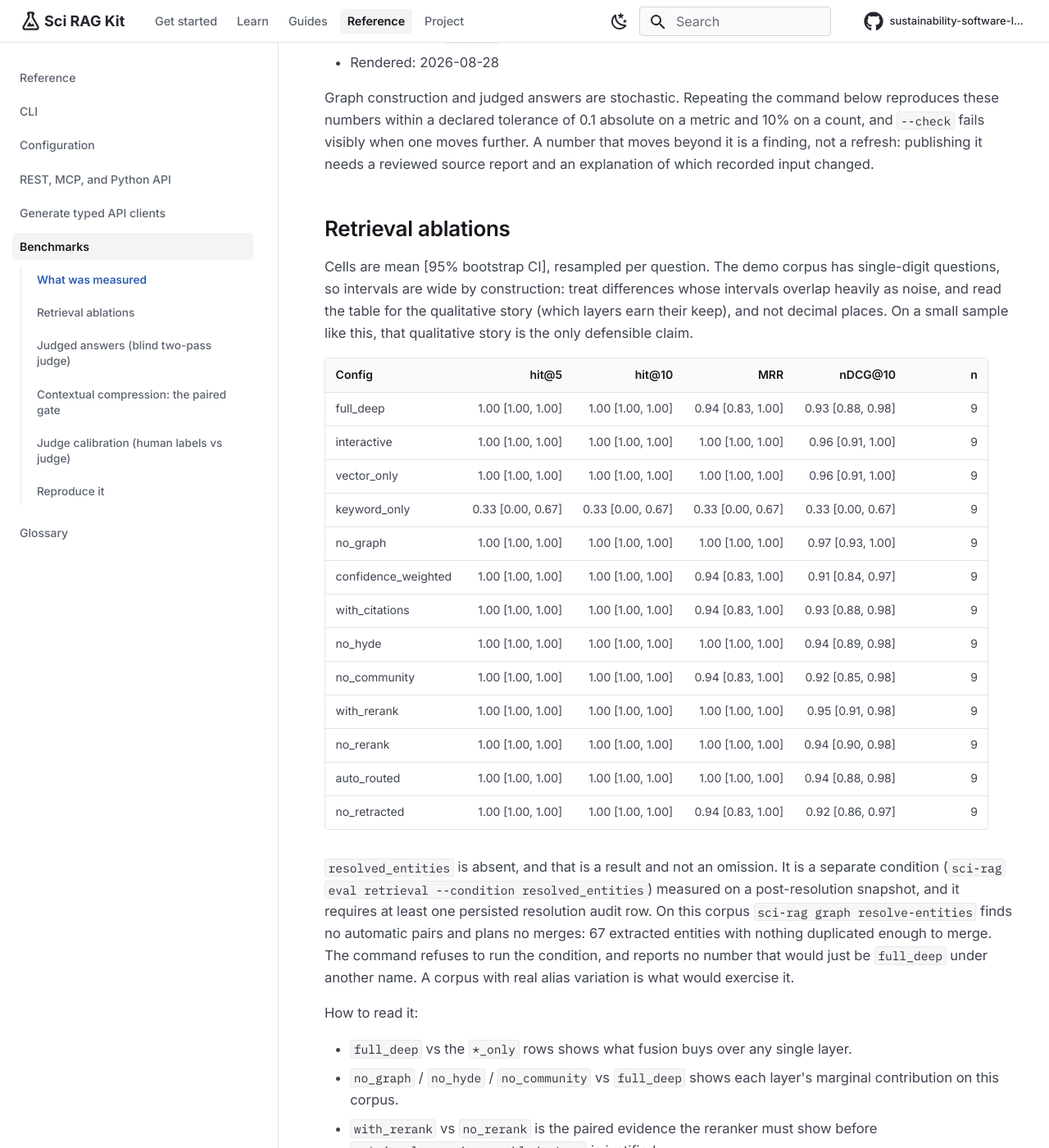
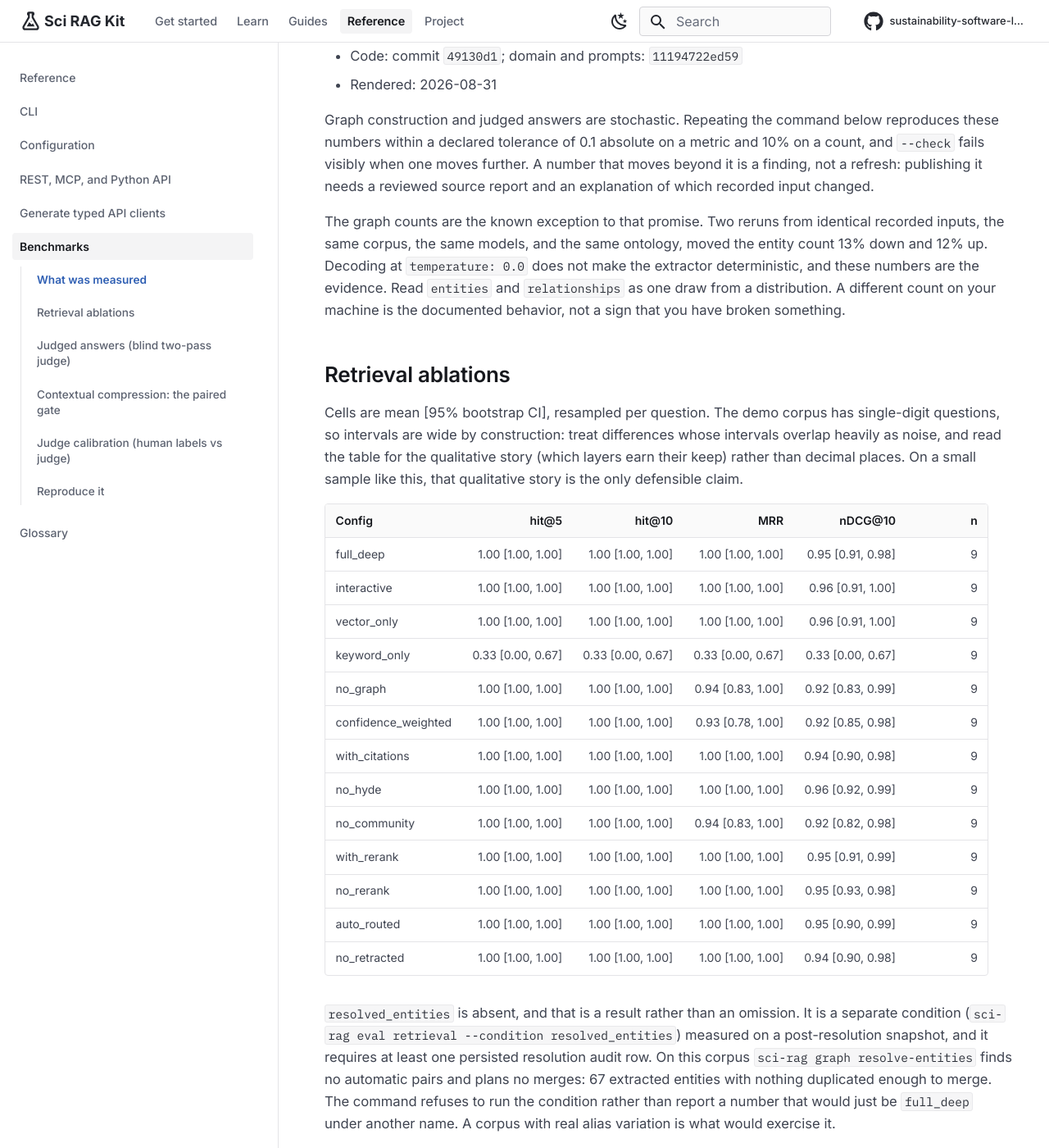
Before and after one commit to sustainability-software-lab/sci-rag-kit, an MkDocs documentation site: the page built from docs/benchmarks.md, in a window 1280 px wide and 1400 px high, scrolled down 517 px. Shown: the whole window at 82% size. Built offline with MkDocs 1.6.1 and Material for MkDocs 9.7.7, drawn with Linux system fonts in a browser that asks for light colours; nearby versions of some CDN libraries; library files that are not in the unit come from our copies; some of the changed text lies outside the part shown.

Commit message:
docs(benchmarks): republish the numbers and say what does not reproduce
`make benchmark-check` on 49130d1 found two published numbers outside the
declared tolerance: entities 83 to 72, and calibration correctness[1] 0.60
to 0.80. Every input the provenance receipt records was identical, and
`domain.yaml`'s entity_types and relation_types were verified unchanged
between the two commits with git. The audit's own rerun of the same page
went the other way, 83 to 93.

Two reruns from identical recorded inputs moving 13% down and 12% up is
graph extraction being nondeterministic. `temperature: 0.0` does not make
a provider deterministic, and these numbers are the evidence.

So the page is republished from the source reports that are still on disk,
and the reproducibility claim is corrected to match what is known. It
promised reproduction within 0.1 on a metric and 10% on a count; the graph
counts have now twice broken the count half of that. Publishing fresh
numbers under the old claim would ship a statement already known to be
false.

The caveat is a renderer constant, and a test holds the published page to
it, so a later re-render cannot keep the numbers and drop it.

Regenerating also surfaced a latent defect: the current renderer's prose
carries five contrast constructions, over the style guard's cap of three
for a page this length. The committed page predates that prose and had
one. Two are rewritten, which is what lets a regenerated page pass the
repo's own guard.

The run's corpus snapshot is committed alongside, since the republished
page cites it by name.

Refs #240

```diff
--- a/docs/benchmarks.md
+++ b/docs/benchmarks.md
@@ -14,13 +14,15 @@ axes other than benchmark scores.
 
 ## What was measured
 
-- Corpus: 5 documents, 34 chunks, 83 entities, 79 relationships, 7 communities (the synthetic agricultural-residue demo corpus shipped in `data/demo/`)
-- Corpus snapshot: `benchmark-20260828-162913` (see `data/snapshots/`; the digest pins the exact document set)
-- Embedding: `gemini-embedding-001@1536`; generation and judging: `gemini-2.5-flash`
-- Code: commit `d011632`
-- Rendered: 2026-08-28
+- Corpus: 5 documents, 34 chunks, 72 entities, 72 relationships, 7 communities (the synthetic agricultural-residue demo corpus shipped in `data/demo/`)
+- Corpus snapshot: `benchmark-20260831-041957` (see `data/snapshots/`; the digest pins the exact document set)
+- Embedding: `gemini-embedding-001@1536`; models: answer `google:gemini-2.5-flash`, extraction `google:gemini-2.5-flash`, judge `google:gemini-2.5-flash`
+- Code: commit `49130d1`; domain and prompts: `11194722ed59`
+- Rendered: 2026-08-31
 
 Graph construction and judged answers are stochastic. Repeating the command below reproduces these numbers within a declared tolerance of 0.1 absolute on a metric and 10% on a count, and `--check` fails visibly when one moves further. A number that moves beyond it is a finding, not a refresh: publishing it needs a reviewed source report and an explanation of which recorded input changed.
+
+The graph counts are the known exception to that promise. Two reruns from identical recorded inputs, the same corpus, the same models, and the same ontology, moved the entity count 13% down and 12% up. Decoding at `temperature: 0.0` does not make the extractor deterministic, and these numbers are the evidence. Read `entities` and `relationships` as one draw from a distribution. A different count on your machine is the documented behavior, not a sign that you have broken something.
 
 ## Retrieval ablations
 
@@ -28,33 +30,33 @@ Cells are mean [95% bootstrap CI], resampled per question. The
 demo corpus has single-digit questions, so intervals are wide by
 construction: treat differences whose intervals overlap heavily as
 noise, and read the table for the qualitative story (which layers
-earn their keep), and not decimal places. On a small sample
+earn their keep) rather than decimal places. On a small sample
 like this, that qualitative story is the only defensible claim.
 
 | Config | hit@5 | hit@10 | MRR | nDCG@10 | n |
 |--------|---:|---:|---:|---:|---:|
-| full_deep | 1.00 [1.00, 1.00] | 1.00 [1.00, 1.00] | 0.94 [0.83, 1.00] | 0.93 [0.88, 0.98] | 9 |
+| full_deep | 1.00 [1.00, 1.00] | 1.00 [1.00, 1.00] | 1.00 [1.00, 1.00] | 0.95 [0.91, 0.98] | 9 |
 | interactive | 1.00 [1.00, 1.00] | 1.00 [1.00, 1.00] | 1.00 [1.00, 1.00] | 0.96 [0.91, 1.00] | 9 |
 | vector_only | 1.00 [1.00, 1.00] | 1.00 [1.00, 1.00] | 1.00 [1.00, 1.00] | 0.96 [0.91, 1.00] | 9 |
 | keyword_only | 0.33 [0.00, 0.67] | 0.33 [0.00, 0.67] | 0.33 [0.00, 0.67] | 0.33 [0.00, 0.67] | 9 |
-| no_graph | 1.00 [1.00, 1.00] | 1.00 [1.00, 1.00] | 1.00 [1.00, 1.00] | 0.97 [0.93, 1.00] | 9 |
-| confidence_weighted | 1.00 [1.00, 1.00] | 1.00 [1.00, 1.00] | 0.94 [0.83, 1.00] | 0.91 [0.84, 0.97] | 9 |
-| with_citations | 1.00 [1.00, 1.00] | 1.00 [1.00, 1.00] | 0.94 [0.83, 1.00] | 0.93 [0.88, 0.98] | 9 |
-| no_hyde | 1.00 [1.00, 1.00] | 1.00 [1.00, 1.00] | 1.00 [1.00, 1.00] | 0.94 [0.89, 0.98] | 9 |
-| no_community | 1.00 [1.00, 1.00] | 1.00 [1.00, 1.00] | 0.94 [0.83, 1.00] | 0.92 [0.85, 0.98] | 9 |
-| with_rerank | 1.00 [1.00, 1.00] | 1.00 [1.00, 1.00] | 1.00 [1.00, 1.00] | 0.95 [0.91, 0.98] | 9 |
-| no_rerank | 1.00 [1.00, 1.00] | 1.00 [1.00, 1.00] | 1.00 [1.00, 1.00] | 0.94 [0.90, 0.98] | 9 |
-| auto_routed | 1.00 [1.00, 1.00] | 1.00 [1.00, 1.00] | 1.00 [1.00, 1.00] | 0.94 [0.88, 0.98] | 9 |
-| no_retracted | 1.00 [1.00, 1.00] | 1.00 [1.00, 1.00] | 0.94 [0.83, 1.00] | 0.92 [0.86, 0.97] | 9 |
+| no_graph | 1.00 [1.00, 1.00] | 1.00 [1.00, 1.00] | 0.94 [0.83, 1.00] | 0.92 [0.83, 0.99] | 9 |
+| confidence_weighted | 1.00 [1.00, 1.00] | 1.00 [1.00, 1.00] | 0.93 [0.78, 1.00] | 0.92 [0.85, 0.98] | 9 |
+| with_citations | 1.00 [1.00, 1.00] | 1.00 [1.00, 1.00] | 1.00 [1.00, 1.00] | 0.94 [0.90, 0.98] | 9 |
+| no_hyde | 1.00 [1.00, 1.00] | 1.00 [1.00, 1.00] | 1.00 [1.00, 1.00] | 0.96 [0.92, 0.99] | 9 |
+| no_community | 1.00 [1.00, 1.00] | 1.00 [1.00, 1.00] | 0.94 [0.83, 1.00] | 0.92 [0.82, 0.98] | 9 |
+| with_rerank | 1.00 [1.00, 1.00] | 1.00 [1.00, 1.00] | 1.00 [1.00, 1.00] | 0.95 [0.91, 0.99] | 9 |
+| no_rerank | 1.00 [1.00, 1.00] | 1.00 [1.00, 1.00] | 1.00 [1.00, 1.00] | 0.95 [0.93, 0.98] | 9 |
+| auto_routed | 1.00 [1.00, 1.00] | 1.00 [1.00, 1.00] | 1.00 [1.00, 1.00] | 0.95 [0.90, 0.99] | 9 |
+| no_retracted | 1.00 [1.00, 1.00] | 1.00 [1.00, 1.00] | 1.00 [1.00, 1.00] | 0.94 [0.90, 0.98] | 9 |
 
-`resolved_entities` is absent, and that is a result and not an
+`resolved_entities` is absent, and that is a result rather than an
 omission. It is a separate condition (`sci-rag eval retrieval
 --condition resolved_entities`) measured on a post-resolution
 snapshot, and it requires at least one persisted resolution audit
 row. On this corpus `sci-rag graph resolve-entities` finds no
 automatic pairs and plans no merges: 67 extracted entities with
 nothing duplicated enough to merge. The command refuses to run the
-condition, and reports no number that would just be
+condition rather than report a number that would just be
 `full_deep` under another name. A corpus with real alias variation
 is what would exercise it.
 
@@ -77,7 +79,7 @@ How to read it:
 | groundedness | 2.00 [2.00, 2.00] |
 | citation_accuracy | 2.00 [2.00, 2.00] |
 | completeness | 2.00 [2.00, 2.00] |
-| correctness | 1.30 [0.70, 1.80] |
+| correctness | 1.70 [1.30, 2.00] |
 | graded / total | 10 / 10 |
 
 The grounding judge never sees the reference answer; correctness
@@ -93,19 +95,18 @@ quality to HOLD while measured prompt tokens fall. A
 token saving on its own is not evidence; it is half of a trade.
 
 Measured at `relevance_floor: 0.0`, which is the load-bearing
-setting rather than a detail. The floor decides whether a source is
-dropped or summarized, and dropping evidence is what an
-answer cannot recover from. Raising it trades groundedness for
-tokens; that is a different trade from summarizing, and it needs its
-own paired run.
+setting, not a detail. The floor decides whether a source is dropped
+or summarized, and dropping evidence is what an answer cannot recover
+from. Raising it trades groundedness for tokens; that is a different
+trade from summarizing, and it needs its own paired run.
 
 | Dimension | Uncompressed | Compressed |
 |-----------|-------------:|-----------:|
 | groundedness | 2.00 [2.00, 2.00] | 2.00 [2.00, 2.00] |
 | citation_accuracy | 2.00 [2.00, 2.00] | 2.00 [2.00, 2.00] |
 | completeness | 2.00 [2.00, 2.00] | 2.00 [2.00, 2.00] |
-| correctness | 1.30 [0.70, 1.80] | 1.70 [1.20, 2.00] |
-| median prompt tokens | 1336 | 987 (26% lower) |
+| correctness | 1.70 [1.30, 2.00] | 1.80 [1.50, 2.00] |
+| median prompt tokens | 1391 | 977 (30% lower) |
 
 Sources dropped by the relevance floor: 0. Compression failures: 0. Questions: 10.
 
```
Also changed, not shown: other parts of docs/benchmarks.md (+1 -1 lines), 3 other files.
